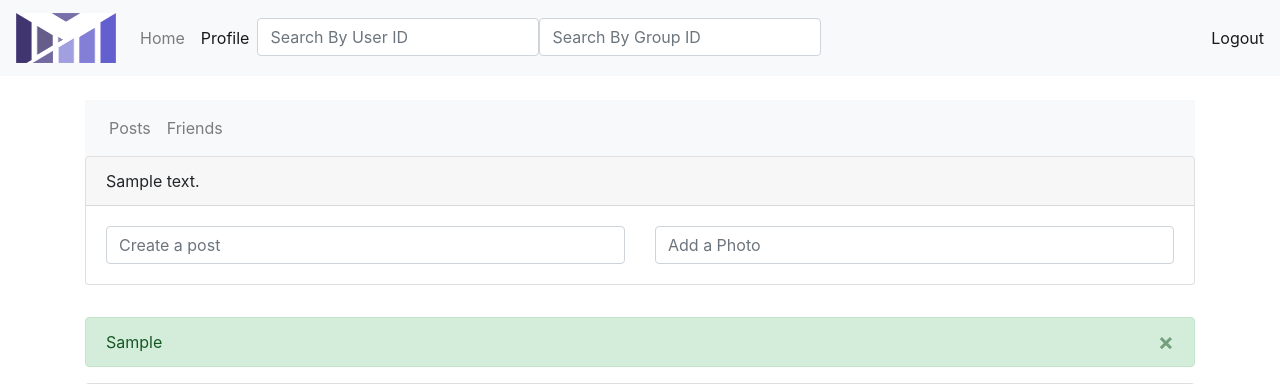
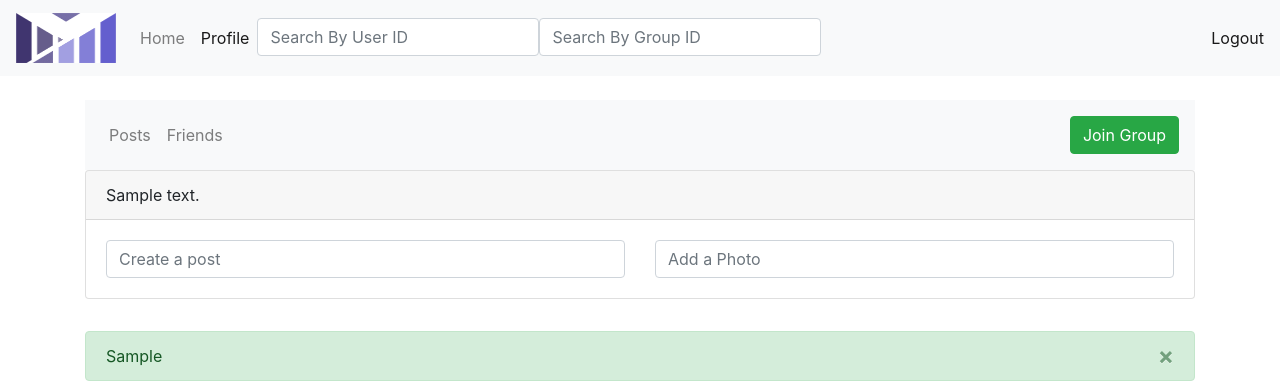
Before and after one commit to kevelcampbell/comp3161FinalProject, a Flask app: template Interface/templates/groups.html in a window 1280 px wide. Shown: the top 384 px of the page. Run offline with Flask 2, Linux system fonts and the light colour scheme; the template is opened without the code that fills it: most values are stand-ins (such as "Sample title", 1, 10 or a date in 2020); some libraries are stand-ins or nearby versions.

Commit message:
join group button

```diff
--- a/Interface/app.py
+++ b/Interface/app.py
@@ -120,6 +120,7 @@ def profile():
 @login_required
 def groups():
   uid = session['uid']
+  error = None
   postResult = None
   if request.method == 'POST':
     postDate = str(datetime.now())
@@ -128,10 +129,10 @@ def groups():
       cur = mysql.connection.cursor()
       cur.execute("SELECT * FROM groups WHERE group_id='"+findGroup+"'")
       description = cur.fetchone()
-      print(description)
       cur.execute("SELECT * FROM groupmembers WHERE group_id='"+findGroup+"'")
       members = cur.fetchall()
-      cur.execute("SELECT group_post, group_name, post_date FROM groups INNER JOIN groupposts ON groups.group_id=groupposts.group_id WHERE groups.group_id='"+findGroup+"' ORDER BY groupposts.post_date DESC")
+      print(members)
+      cur.execute("SELECT group_post, group_name, post_datetime FROM groups INNER JOIN groupposts ON groups.group_id=groupposts.group_id WHERE groups.group_id='"+findGroup+"' ORDER BY groupposts.post_datetime DESC")
       posts = cur.fetchall()
       cur.close()
       return render_template('groups.html', posts=posts, description=description, uid=uid, members=members)
@@ -139,27 +140,38 @@ def groups():
       status = request.form['status']
       groupID = request.form['groupID']
       cur = mysql.connection.cursor()
+      cur.execute("SELECT * FROM groupmembers WHERE group_id='"+groupID+"'")
+      members = cur.fetchall()
+      if [item for item in members if groupID in item]:
+        error = 'You are already a member'
+        cur.execute("SELECT * FROM groups WHERE group_id='"+groupID+"'")
+        description = cur.fetchone()
+        cur.execute("SELECT group_post, group_name, post_datetime FROM groups INNER JOIN groupposts ON groups.group_id=groupposts.group_id WHERE groups.group_id='"+groupID+"' ORDER BY groupposts.post_datetime DESC")
+        posts = cur.fetchall()
+        return render_template('groups.html', error=error, posts=posts, postResult=postResult, description=description, uid=uid, members=members)
       cur.execute("INSERT INTO groupmembers (group_id, user_id, member_status) VALUES ('"+groupID+"', '"+uid+"', '"+status+"')")
       mysql.connection.commit()
-      cur.execute("SELECT * FROM groups WHERE group_id='"+findGroup+"'")
+      cur.execute("SELECT * FROM groups WHERE group_id='"+groupID+"'")
       description = cur.fetchone()
-      print(description)
-      cur.execute("SELECT * FROM groupmembers WHERE group_id='"+findGroup+"'")
-      members = cur.fetchall()
-      cur.execute("SELECT group_post, group_name, post_date FROM groups INNER JOIN groupposts ON groups.group_id=groupposts.group_id WHERE groups.group_id='"+findGroup+"' ORDER BY groupposts.post_date DESC")
+      cur.execute("SELECT group_post, group_name, post_datetime FROM groups INNER JOIN groupposts ON groups.group_id=groupposts.group_id WHERE groups.group_id='"+groupID+"' ORDER BY groupposts.post_datetime DESC")
       posts = cur.fetchall()
       cur.close()
       postResult = 'You are now a member'
-      return render_template('group.html', posts=posts, postResult=postResult, description=description, uid=uid, members=members)
+      return render_template('groups.html', posts=posts, postResult=postResult, description=description, uid=uid, members=members)
     if 'newPost' in request.form:
       newPost = request.form['post']
+      groupID = request.form['groupID']
       cur = mysql.connection.cursor()
-      cur.execute("INSERT INTO groupposts (group_id, group_post, post_datetime) VALUES ('"+uid+"', '"+newPost+"', '"+postDate+"')")
+      cur.execute("INSERT INTO groupposts (group_id, group_post, post_datetime) VALUES ('"+groupID+"', '"+newPost+"', '"+postDate+"')")
       mysql.connection.commit()
-      cur.execute("SELECT * FROM posts WHERE user_id='"+uid+"' ORDER BY post_datetime DESC")
+      cur.execute("SELECT * FROM groupposts WHERE ORDER BY post_datetime DESC")
       posts = cur.fetchall()
+      cur.execute("SELECT * FROM groups WHERE group_id='"+findGroup+"'")
+      description = cur.fetchone()
       postResult = 'your post has been uploaded.'
-      return render_template('profile.html', posts=posts, postResult=postResult)
+      cur.execute("SELECT * FROM groupmembers WHERE group_id='"+groupID+"'")
+      members = cur.fetchall()
+      return render_template('groups.html', posts=posts, postResult=postResult, description=description, uid=uid, members=members)
   cur = mysql.connection.cursor()
   cur.execute("SELECT posts.*, users.user_fname, users.user_lname FROM posts INNER JOIN users ON posts.user_id=users.user_id INNER JOIN friends ON users.user_id=friends.friend_id WHERE friends.user_id='"+uid+"' OR users.user_id='"+uid+"' ORDER BY post_datetime DESC")
   posts = cur.fetchall()
@@ -200,17 +212,6 @@ def view_groups():
     groups = cur.fetchall()
     cur.close()
     return render_template('viewGroups.html', groups=groups, uid=uid)
-  if 'groupID' in request.form:
-      groupID = request.form['groupID']
-      uid = request.form['uid']
-      gname = request.form['gname']
-      gdes = request.form['gdes']
-      cur = mysql.connection.cursor()
-      cur.execute("INSERT INTO groups (group_id, user_id, group_name, group_description) VALUES ('"+groupID+"', '"+uid+"', '"+gname+"', '"+gdes+"')")
-      mysql.connection.commit()
-      cur.close()
-      postResult = 'You just made a new group!'
-      return render_template('profile.html', groups=groups, postResult=postResult, uid=uid)
   return render_template('viewGroups.html', groups=groups, uid=uid)
 
 @app.route('/', methods=['GET', 'POST'])
--- a/Interface/templates/groups.html
+++ b/Interface/templates/groups.html
@@ -56,7 +56,6 @@
             <a class="nav-link" href="/groupMember">Friends<span class="sr-only">(current)</span></a>
           </li>
         </ul>
-        {% if uid != members.user_id %}
         <span class="navbar-text">
           <form method="post">
             <input hidden type="text" name="groupID" value={{description[0]}} class="form-control"/>
@@ -64,7 +63,6 @@
             <button type="submit" class="btn btn-success" name="addMember">Join Group</button>
           </form>
         </span>
-        {% endif %}
       </div>
     </nav>
     <div class="card">
@@ -93,6 +91,7 @@
             <form method="post">
               <div class="modal-body">
                 <textarea type="text" name="post" class="form-control" placeholder="Create a post, be free!"></textarea>
+                <input hidden type="text" name="groupID" value={{description[0]}} class="form-control"/>
               </div>
               <div class="modal-footer">
                 <button type="button" class="btn btn-secondary" data-dismiss="modal">Close</button>
@@ -133,6 +132,14 @@
       </button>
     </div>
     {% endif %}
+    {% if error%}
+    <div class="container bottom alert alert-danger alert-dismissible" role="alert">
+      {{error}}
+      <button type="button" class="close" data-dismiss="alert" aria-label="Close">
+        <span aria-hidden="true">&times;</span>
+      </button>
+    </div>
+    {% endif %}
     {% for r in posts %}
     <div class="card">
       <div class="card-header">{{description[3]}}</div>
```
Also changed, not shown: Queries.sql (+6 -4 lines).
